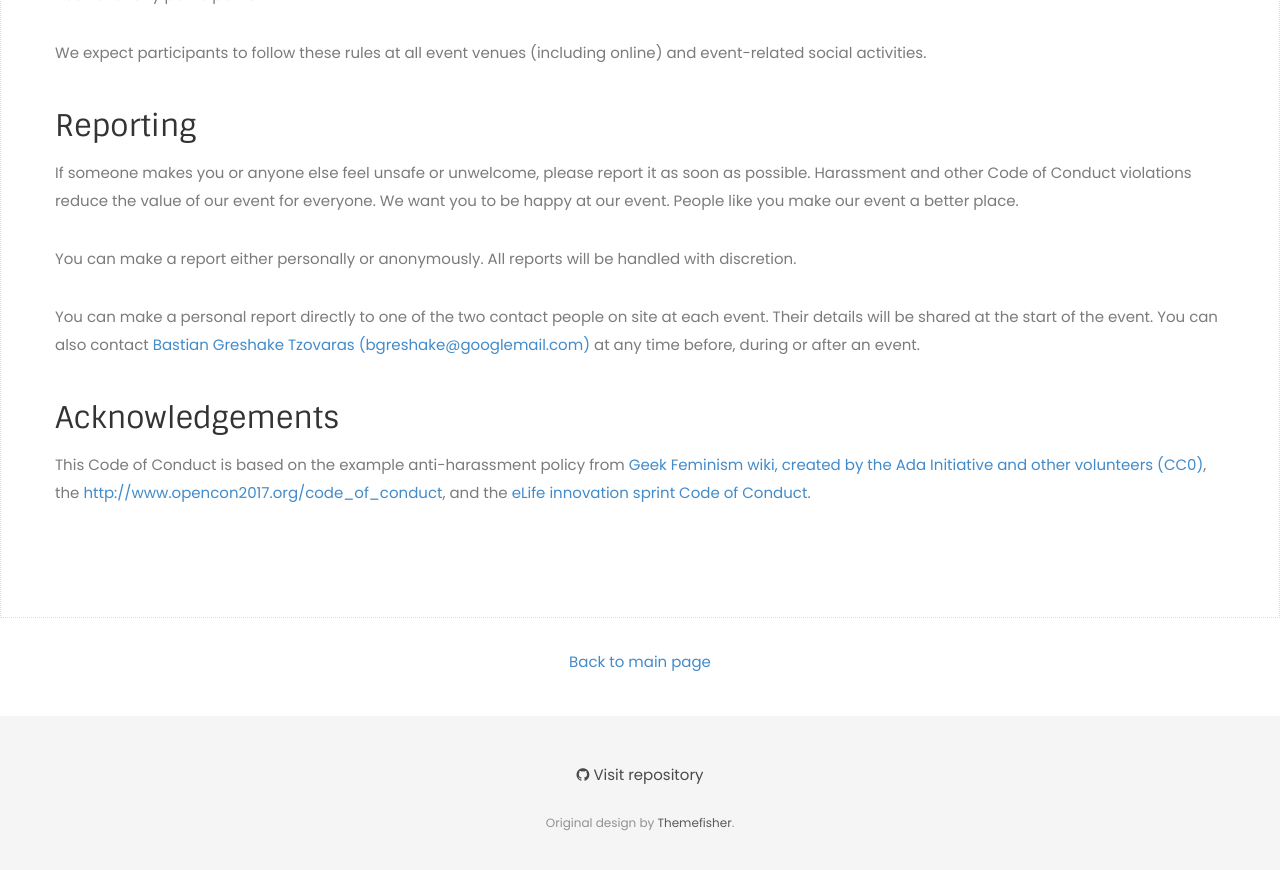
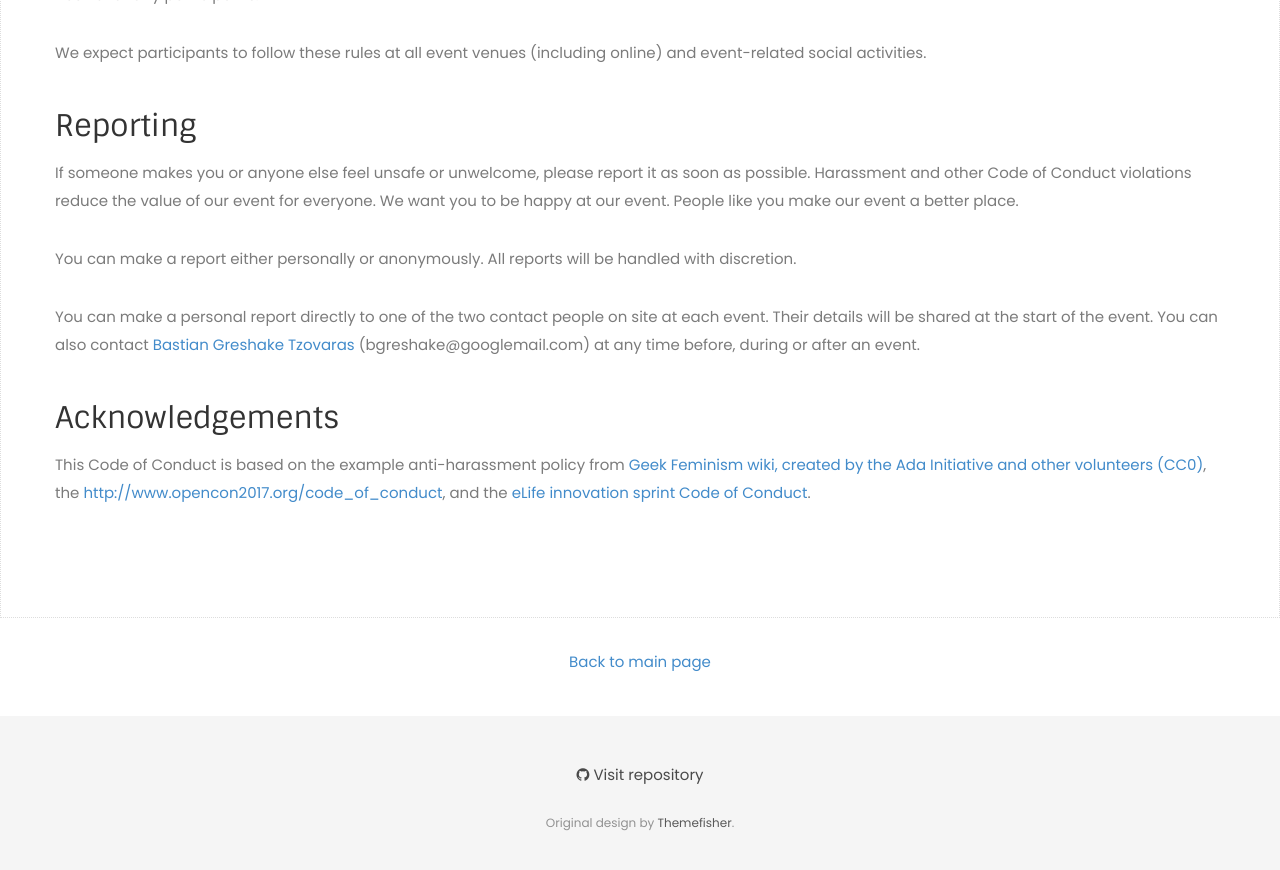
Before and after one commit to Build-a-binder/build-a-binder.github.io, a Jekyll site: the page built from _pages/CodeOfConduct.html, in a window 1280 px wide and 900 px high, scrolled down 1548 px. Shown: the top 870 px of the window. Built offline with Jekyll 4.4.1, drawn with Linux system fonts in a browser that asks for light colours; nearby versions of some CDN libraries; some web fonts are replaced; some of the changed lines change nothing that is shown.

Commit message:
Tweak anchor link

```diff
--- a/_pages/CodeOfConduct.html
+++ b/_pages/CodeOfConduct.html
@@ -98,7 +98,7 @@ permalink: /CoC/
 
             <p>You can make a personal report directly to one of the two
               contact people on site at each event. Their details will be
-              shared at the start of the event. You can also contact <a href="https://twitter.com/gedankenstuecke">Bastian Greshake Tzovaras (bgreshake@googlemail.com)</a>
+              shared at the start of the event. You can also contact <a href="https://twitter.com/gedankenstuecke">Bastian Greshake Tzovaras</a> (bgreshake@googlemail.com)
               at any time before, during or after an event.</p>
 
             <h2>Acknowledgements</h2>
```
